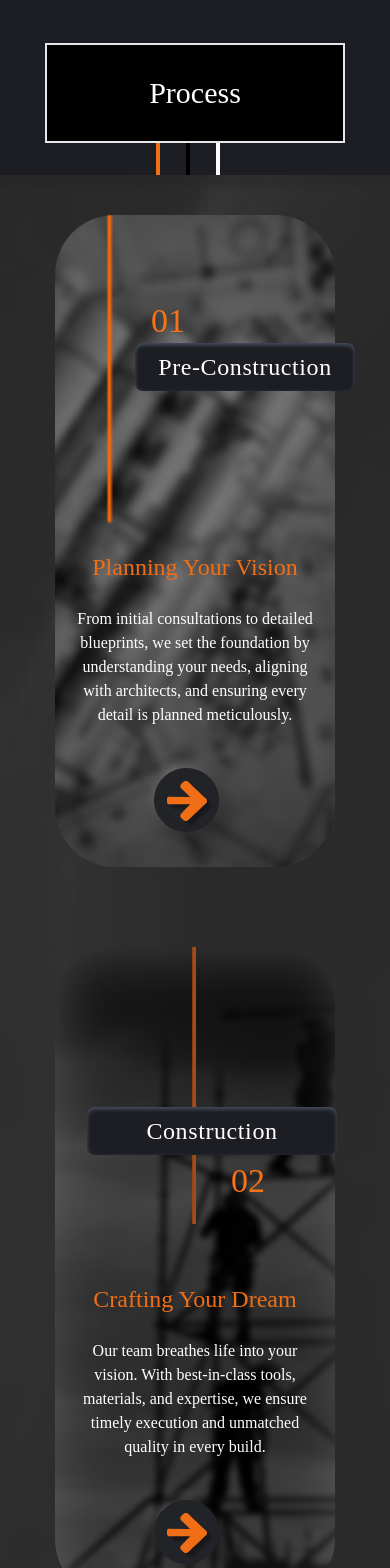
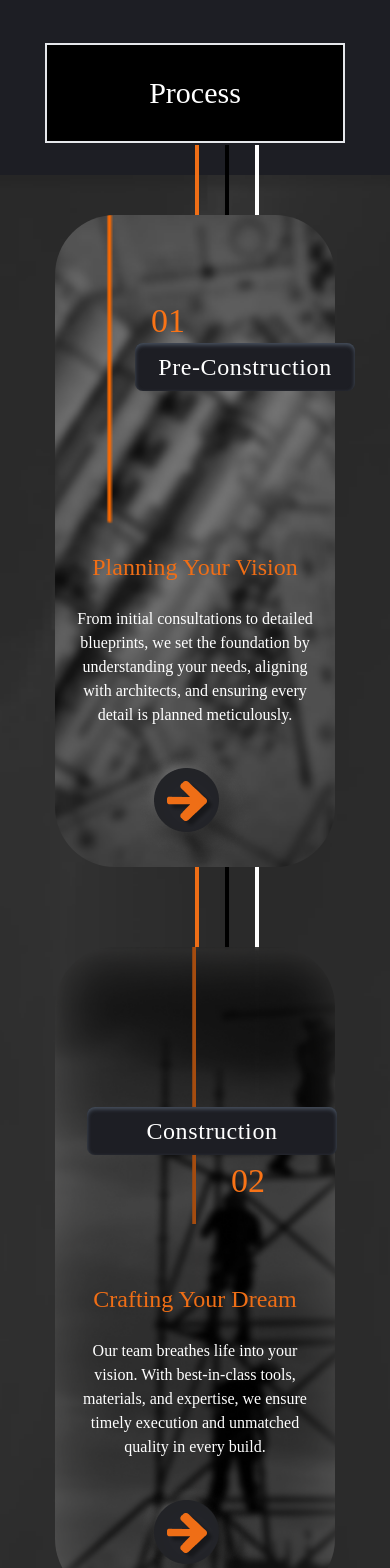
Before and after one commit to ErfanAalam/GFB, a React (Create React App) app: page / in a window 390 px wide. Shown: the part 3900-5468 px from the top of the page. Built offline with nearby package versions, Linux system fonts and the light colour scheme; a web font is replaced by a local one.

Commit message:
navbar updated

```diff
--- a/src/navbar/Navbar.js
+++ b/src/navbar/Navbar.js
@@ -17,17 +17,17 @@ const Navbar = () => {
                 <a href="/contact"> CONTACT</a>
             </div>
 
-            <div className='absolute top-0 md:hidden text-white w-[100%]  flex justify-between '>
+            <div className='absolute top-0 md:hidden text-white w-[100%] flex justify-between '>
                 <a href='/'><img src='/Assets/logo.png' className='w-[100px] h-[44px] ml-10 mt-4' alt=""  /></a>
                 {
                     open ?
-                        <div className='bg-black flex flex-col p-8 w-[100%] top-[-1rem] absolute z-[100]'>
+                        <div className='bg-black flex flex-col p-8 w-[100%] h-[100vh] justify-between top-[-1rem] absolute z-[100]'>
                             <div className='flex justify-between '>
                                <a href='/'> <img src='/Assets/logo.png' className='w-[100px] h-[44px]' alt="" /></a>
                                 <button onClick={() => setOpen(!open)}> <CloseIcon  fontSize='large'/> </button>
                             </div>
 
-                            <div className='flex flex-col  mt-[150px] px-4 gap-8 '>
+                            <div className='flex flex-col   px-4 gap-8 '>
                                 <a href="/services"> SERVICES</a>
                                 <hr className='w-[95%] ' />
                                 <a href="/process"> PROCESS</a>
@@ -38,7 +38,7 @@ const Navbar = () => {
                                 <hr className='w-[95%] ' />
                             </div>
                             <div className='flex justify-center'>
-                                <button className='w-[380px] mt-[180px] p-6  text-[24px] bg-[#EF6E16] rounded-lg'>Free Consultation</button>
+                                <button className='w-[380px]  p-6  text-[24px] bg-[#EF6E16] rounded-lg'>Free Consultation</button>
                             </div>
                         </div>
                         :
--- a/src/screens/home/process/index.js
+++ b/src/screens/home/process/index.js
@@ -8,27 +8,28 @@ const Process = () => {
       <section className='bg-[rgb(29,30,36)] text-white text-center relative'>
         <button className={`text-[${colors.textWhite}] text-[30px] md:text-[34px] relative w-[300px] z-20  md:w-[260px]  my-8 p-3 bg-black  h-[100px] md:h-[58px] leading-[31.35px] border-2`}>Process</button>
 
-        <div className='overflow-hidden flex w-[64px] justify-between absolute left-[40%] top-32 md:hidden z-10 ' >
-          <span className={`w-[4px] h-[1035px]  bg-[${colors.mainTextColor}]`}> </span>
-          <span className='w-[4px]  h-[1035px]  bg-black'> </span>
-          <span className='w-[4px]  h-[1035px] bg-white'></span>
-        </div>
+
 
         <div className='bg-cover bg-center z-10 relative flex flex-wrap md:flex-row flex-col items-center justify-evenly px-10  md:p-20 pb-10 gap-20 py-10' style={{ backgroundImage: "url('/Assets/Home/bg/process.png')" }}>
-          <div className=' relative z-30 '>
+        <div className='overflow-hidden flex w-[64px] justify-between absolute left-[50%] top-[-30px] md:hidden z-[60] ' >
+          <span className={`w-[4px] h-[2220px]  bg-[${colors.mainTextColor}]`}> </span>
+          <span className='w-[4px]  h-[2220px]  bg-black'> </span>
+          <span className='w-[4px]  h-[2220px] bg-white'></span>
+        </div>
+          <div className=' relative z-[80] '>
             <span className='absolute md:top-10 top-20 left-24 text-[34px]  text-orange-500 z-30'>01</span>
             <button className=' py-2 w-[220px] z-20  md:w-[240px] shadow-inner shadow-gray-600 p-1 text-white text-[24px] md:text-[24px] mb-0 absolute md:top-20 top-32 left-20  md:mb-14 tracking-wide leading-8 rounded-lg bg-[rgb(29,30,36)]  '>Pre-Construction</button>
             <ProcessCards src="Assets/Home/pre_construction.png" heading="Planning Your Vision" desc="From initial consultations to detailed blueprints, we set the foundation by understanding your needs, aligning with architects, and ensuring every detail is planned meticulously." />
           </div>
 
-          <div className='mt-0 md:mt-20 relative z-30'>
+          <div className='mt-0 md:mt-20 relative z-[80]'>
             <span className='absolute  top-52 left-44 text-[34px]  text-orange-500 z-30'>02</span>
             <button className=' py-2 w-[250px] z-20  md:w-[240px] shadow-inner shadow-gray-600 p-1 text-white text-[24px] md:text-[24px] mb-0 absolute md:top-20 top-40 left-8 md:mb-14 tracking-wide leading-8 rounded-lg bg-[rgb(29,30,36)]'>Construction</button>
             <ProcessCards title="Construction" src="Assets/Home/construction.png" count={"02"} heading="Crafting Your Dream" desc="Our team breathes life into your vision.
             With best-in-class tools, materials, and expertise, we ensure timely execution and unmatched quality in every build." />
           </div>
 
-          <div className=' relative z-30'>
+          <div className=' relative z-[80]'>
             <span className='absolute md:top-10 top-20 left-44 text-[34px]  text-orange-500 z-30'>03</span>
             <button className=' py-2 w-[250px] z-20  md:w-[240px] shadow-inner shadow-gray-600 p-1 text-white text-[24px] md:text-[24px] mb-0 absolute md:top-20 top-32 left-[-18px] md:mb-14 tracking-wide leading-8 rounded-lg bg-[rgb(29,30,36)]'>Post-Construction</button>
             <ProcessCards title="Post-Construction" src="Assets/Home/post_onstruction.png" count={"03"} heading={"Ensuring Perfection"} desc="After the build, our commitment continues. We inspect, refine, and guarantee our work, ensuring your space stands the test of time and resonates with perfection." />
--- a/src/screens/services/Integrated-services/index.js.js
+++ b/src/screens/services/Integrated-services/index.js.js
@@ -6,11 +6,11 @@ const Integrated = () => {
   return (
 
     <div id='integrated' className='relative bg-center bg-cover bg-black text-white pb-10 overflow-hidden md:overflow-visible' style={{ backgroundImage: "url('Assets/Services/blur0.jpg')" }}>
-      <img src='Assets/Services/Group 3620.png' className='absolute top-[25%] right-[-200px] md:left-2 z-20 md:z-0 h-[600px] md:h-fit '/>
+      <img src='Assets/Services/Group 3620.png' className='absolute top-[25%] right-[-200px] md:left-0 z-20 md:z-0 h-[600px] md:h-fit '/>
       <div className='flex md:flex-row flex-col relative items-center gap-10 md:gap-4 2xl:gap-40 md:p-4 lg:p-4 2xl:p-20 p-6 md:pt-0 pt-32'>
 
         <div>
-          <img src='Assets/Services/intergrated_services.png' className='w-[400px] md:w-[800px] md:h-[600px] lg:h-full 2xl:w-[500px]' ></img>
+          <img src='Assets/Services/intergrated_services.png' className='w-[400px] md:w-[800px] md:h-[600px] lg:h-fit 2xl:w-[500px]' ></img>
         </div>
 
 
--- a/src/utils/UpperFooter.js
+++ b/src/utils/UpperFooter.js
@@ -7,7 +7,7 @@ const UpperFooter = () => {
 
   return (
     <div id='startjourney' className=' relative text-white flex flex-col items-center bg-[hsl(231,11%,13%)] leading-[20px] md:leading-[50px]' >
-      <img src='Assets/Home/bg/start your Bulding Journey.png' className='absolute w-[100%] h-[85%] md:h-[90%]'/>
+      <img src='Assets/Home/bg/start your Bulding Journey.png' className='absolute md:w-[100%] h-[85%] md:h-[90%]'/>
       <div className='w-[80%] md:w-[80%] lg:[w-[100%]] xl:w-[60%]  text-center flex flex-col items-center justify-center md:gap-0 gap-2 mt-[10px] md:mt-[10px]'>
         <h1 className=' text-[20px] md:text-[50px] md:mt-32 mt-20 '>Start Your Build Journey</h1>
         <hr className='w-[250px] md:w-[650px] mb-10 border-t-4' />
```
